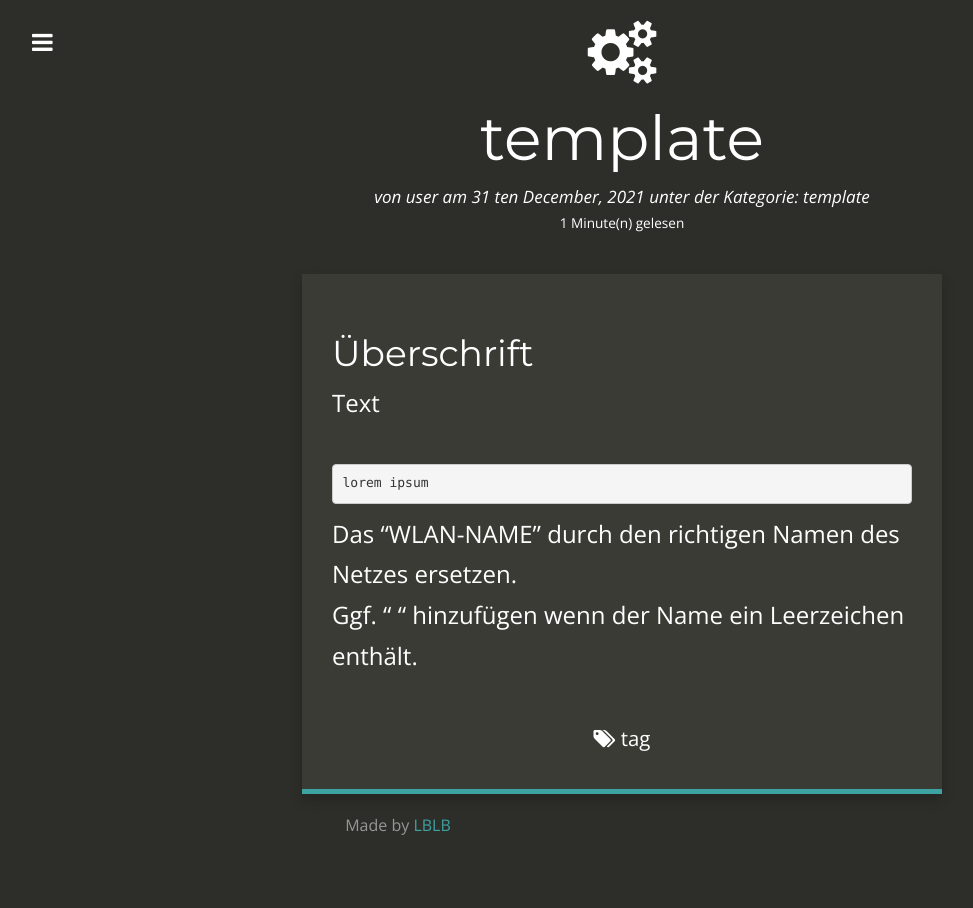
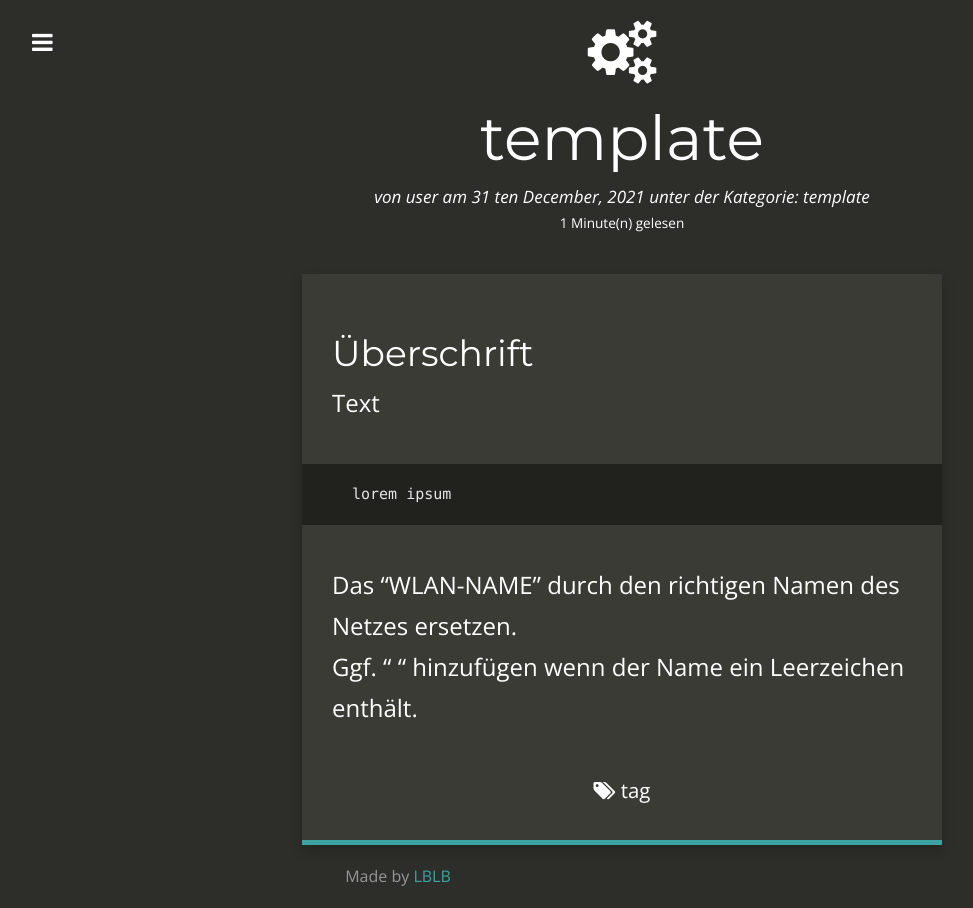
Before and after one commit to eski1337/lblb-it-ffd00, a Jekyll site: the page built from _posts/1999-01-01-template.md, in a window 1280 px wide. Shown: the whole page, without its empty margins (18-991 px from the left). Built offline with Jekyll 4.4.1, drawn with Linux system fonts in a browser that asks for light colours; nearby versions of some CDN libraries; comment, search, counter and statistics services are not loaded.

Commit message:
1999-01-01-template.md: changed

````diff
--- a/_posts/1999-01-01-template.md
+++ b/_posts/1999-01-01-template.md
@@ -15,7 +15,7 @@ tags:
 ## Überschrift
 
 Text
-```language
+```
 lorem ipsum
 ```
 Das "WLAN-NAME" durch den richtigen Namen des Netzes ersetzen.<br>
````
